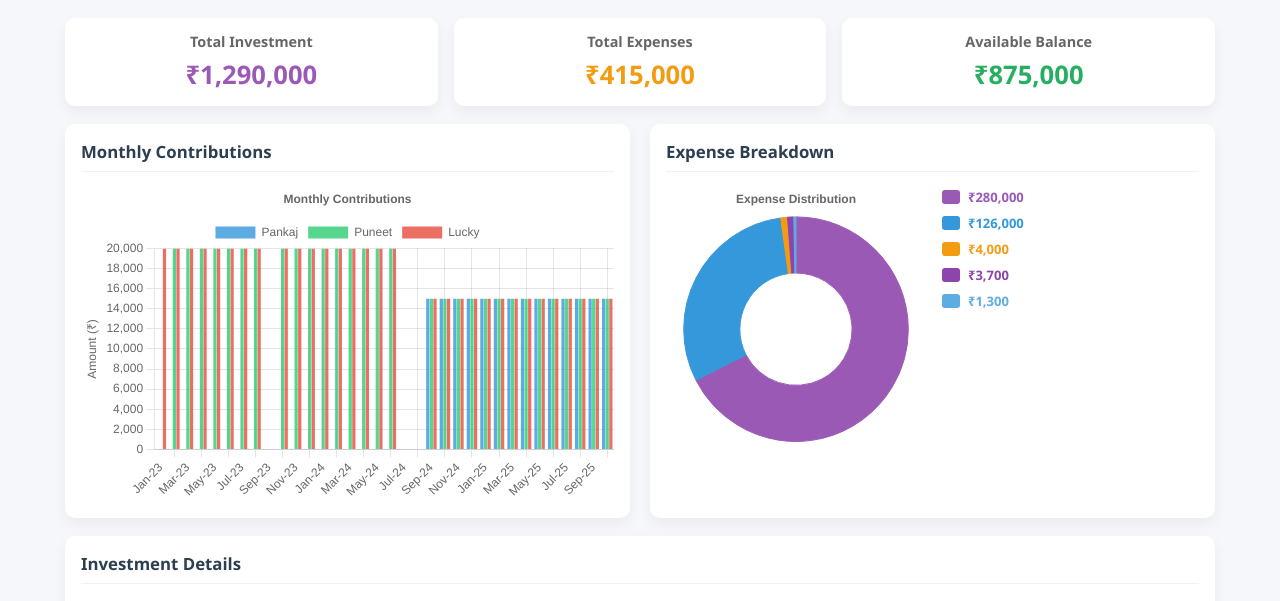
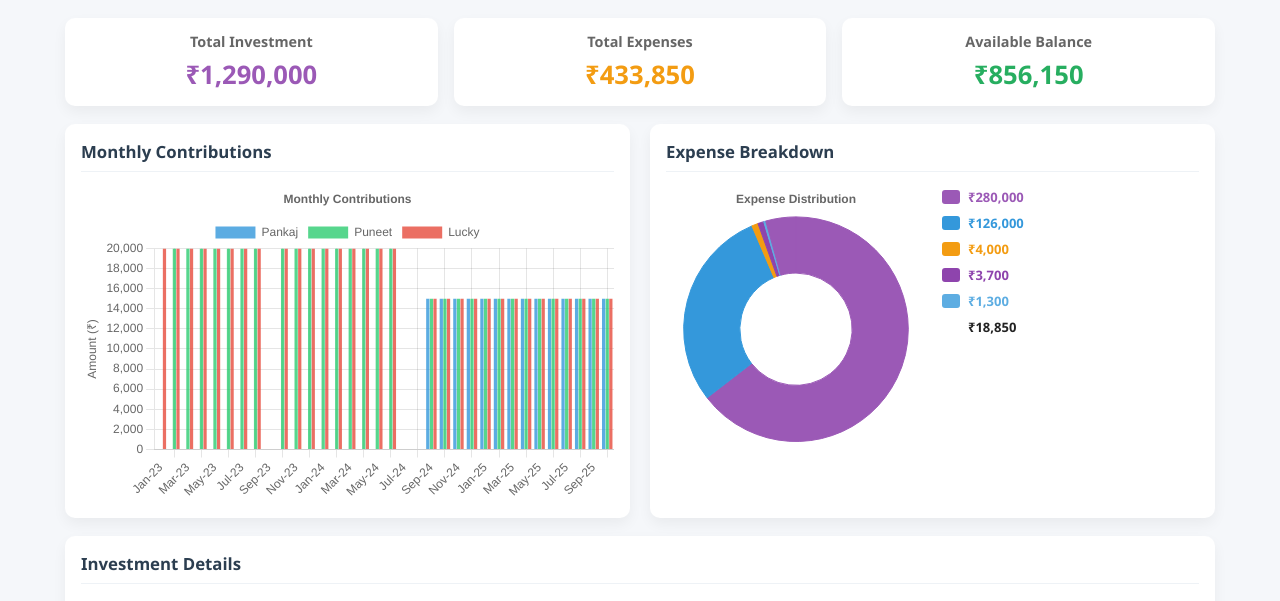
Before and after one commit to joinaws/Investment-Dashboard, a plain HTML site: page index.html in a window 1280 px wide. Shown: the part 125-726 px from the top of the page. Drawn offline with nearby package versions, Linux system fonts and the light colour scheme.

Commit message:
Updated index.html

```diff
--- a/index.html
+++ b/index.html
@@ -155,7 +155,8 @@ const expenseData = [
     { category: 'Pankaj (Delhi Home Loan)', amount: 126000 },
     { category: 'Mitti', amount: 4000 },
     { category: 'Ghar ki Battery', amount: 3700 },
-    { category: 'Ped ki katai', amount: 1300 }
+    { category: 'Ped ki katai', amount: 1300 },
+    { category: 'Elecricity bill', amount: 18850 }
 ];
 
 /* Colors for legend & chart (6 items) */
```
